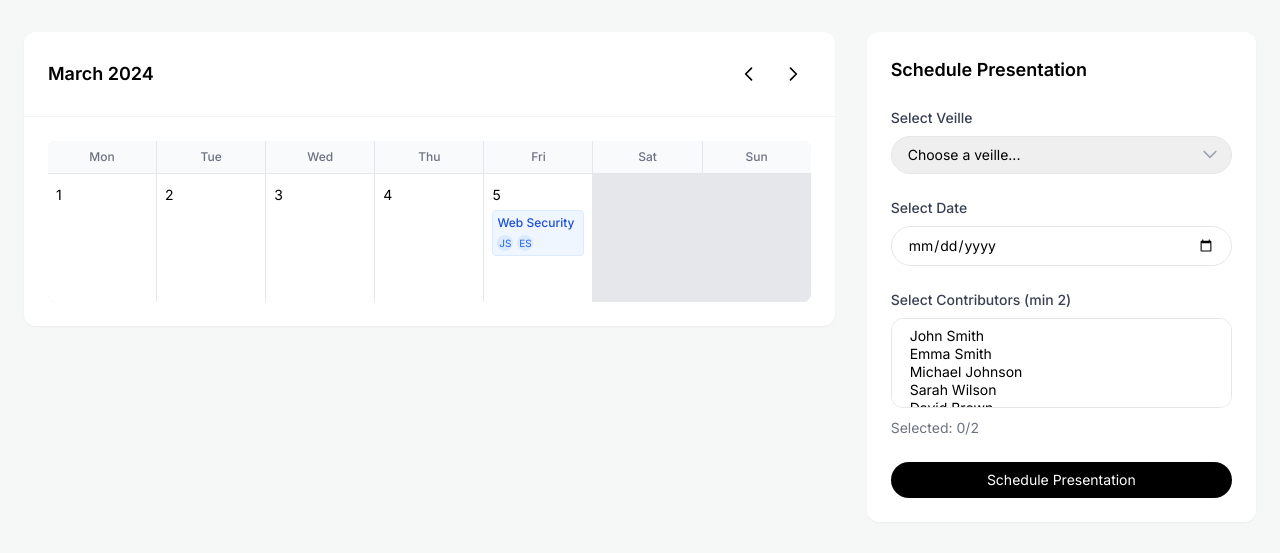
After one commit to vm3do/veilleHub, a PHP site: page /app/views/admin/calendar.php in a window 1280 px wide. The commit adds this page. Shown: the top 553 px of the page. Run offline with PHP 8.4, Linux system fonts and the light colour scheme; some libraries are stand-ins or nearby versions.

Commit message:
admin veilles page

```diff
--- /dev/null
+++ b/app/views/admin/calendar.php
@@ -0,0 +1,143 @@
+<!DOCTYPE html>
+<html lang="en">
+<head>
+    <meta charset="UTF-8">
+    <meta name="viewport" content="width=device-width, initial-scale=1.0">
+    <title>Calendar - veilleHub</title>
+    <script src="https://cdn.tailwindcss.com"></script>
+    <script defer src="https://cdn.jsdelivr.net/npm/alpinejs@3.x.x/dist/cdn.min.js"></script>
+    <link href="https://fonts.googleapis.com/css2?family=Inter:wght@400;500;600;700&display=swap" rel="stylesheet">
+    <style>
+        body { font-family: 'Inter', sans-serif; }
+    </style>
+</head>
+<body class="bg-[#F6F8F7]">
+    <!-- Header (same as other pages) -->
+    <header class="bg-white shadow-sm" x-data="{ isOpen: false }">
+        <!-- ... existing header code ... -->
+    </header>
+
+    <!-- Main Content -->
+    <main class="container mx-auto px-6 py-8">
+        <div class="grid grid-cols-1 lg:grid-cols-3 gap-8">
+            <!-- Calendar Section -->
+            <div class="lg:col-span-2">
+                <div class="bg-white rounded-xl shadow-sm">
+                    <div class="p-6 border-b border-gray-100">
+                        <div class="flex items-center justify-between">
+                            <h2 class="text-lg font-semibold">March 2024</h2>
+                            <div class="flex space-x-2">
+                                <button class="p-2 hover:bg-gray-100 rounded-full">
+                                    <svg class="w-5 h-5" fill="none" stroke="currentColor" viewBox="0 0 24 24">
+                                        <path stroke-linecap="round" stroke-linejoin="round" stroke-width="2" d="M15 19l-7-7 7-7" />
+                                    </svg>
+                                </button>
+                                <button class="p-2 hover:bg-gray-100 rounded-full">
+                                    <svg class="w-5 h-5" fill="none" stroke="currentColor" viewBox="0 0 24 24">
+                                        <path stroke-linecap="round" stroke-linejoin="round" stroke-width="2" d="M9 5l7 7-7 7" />
+                                    </svg>
+                                </button>
+                            </div>
+                        </div>
+                    </div>
+                    <div class="p-6">
+                        <div class="grid grid-cols-7 gap-px bg-gray-200 rounded-lg overflow-hidden">
+                            <!-- Calendar Header -->
+                            <div class="bg-gray-50 p-2 text-center text-xs font-medium text-gray-500">Mon</div>
+                            <div class="bg-gray-50 p-2 text-center text-xs font-medium text-gray-500">Tue</div>
+                            <div class="bg-gray-50 p-2 text-center text-xs font-medium text-gray-500">Wed</div>
+                            <div class="bg-gray-50 p-2 text-center text-xs font-medium text-gray-500">Thu</div>
+                            <div class="bg-gray-50 p-2 text-center text-xs font-medium text-gray-500">Fri</div>
+                            <div class="bg-gray-50 p-2 text-center text-xs font-medium text-gray-500">Sat</div>
+                            <div class="bg-gray-50 p-2 text-center text-xs font-medium text-gray-500">Sun</div>
+
+                            <!-- Calendar Days -->
+                            <div class="bg-white p-2 h-32">
+                                <span class="text-sm">1</span>
+                            </div>
+                            <div class="bg-white p-2 h-32">
+                                <span class="text-sm">2</span>
+                            </div>
+                            <div class="bg-white p-2 h-32">
+                                <span class="text-sm">3</span>
+                            </div>
+                            <div class="bg-white p-2 h-32">
+                                <span class="text-sm">4</span>
+                            </div>
+                            <div class="bg-white p-2 h-32">
+                                <span class="text-sm">5</span>
+                                <!-- Example Presentation -->
+                                <div class="mt-1 p-1 bg-blue-50 border border-blue-100 rounded text-xs">
+                                    <p class="font-medium text-blue-700">Web Security</p>
+                                    <div class="flex items-center mt-1 space-x-1">
+                                        <span class="h-4 w-4 rounded-full bg-blue-100 flex items-center justify-center text-blue-600 text-[10px]">JS</span>
+                                        <span class="h-4 w-4 rounded-full bg-blue-100 flex items-center justify-center text-blue-600 text-[10px]">ES</span>
+                                    </div>
+                                </div>
+                            </div>
+                            <!-- ... more calendar days ... -->
+                        </div>
+                    </div>
+                </div>
+            </div>
+
+            <!-- Schedule Form -->
+            <div class="lg:col-span-1">
+                <div class="bg-white rounded-xl shadow-sm p-6">
+                    <h3 class="text-lg font-semibold mb-6">Schedule Presentation</h3>
+                    <form class="space-y-6">
+                        <!-- Veille Selection -->
+                        <div>
+                            <label class="block text-sm font-medium text-gray-700 mb-2">Select Veille</label>
+                            <div class="relative">
+                                <select class="w-full pl-4 pr-10 py-2 text-sm border border-gray-200 rounded-full appearance-none focus:border-gray-300 focus:ring-0">
+                                    <option value="">Choose a veille...</option>
+                                    <option value="1">Web Security Best Practices</option>
+                                    <option value="2">Introduction to AI</option>
+                                    <option value="3">Modern JavaScript Features</option>
+                                </select>
+                                <svg class="w-5 h-5 text-gray-400 absolute right-3 top-2" fill="none" stroke="currentColor" viewBox="0 0 24 24">
+                                    <path stroke-linecap="round" stroke-linejoin="round" stroke-width="2" d="M19 9l-7 7-7-7" />
+                                </svg>
+                            </div>
+                        </div>
+
+                        <!-- Date Selection -->
+                        <div>
+                            <label class="block text-sm font-medium text-gray-700 mb-2">Select Date</label>
+                            <input type="date"
+                                   class="w-full px-4 py-2 text-sm border border-gray-200 rounded-full focus:border-gray-300 focus:ring-0">
+                        </div>
+
+                        <!-- Contributors Selection -->
+                        <div x-data="{ selected: [] }">
+                            <label class="block text-sm font-medium text-gray-700 mb-2">Select Contributors (min 2)</label>
+                            <div class="relative">
+                                <select x-model="selected"
+                                        multiple
+                                        class="w-full pl-4 pr-10 py-2 text-sm border border-gray-200 rounded-xl appearance-none focus:border-gray-300 focus:ring-0"
+                                        size="4">
+                                    <option value="1">John Smith</option>
+                                    <option value="2">Emma Smith</option>
+                                    <option value="3">Michael Johnson</option>
+                                    <option value="4">Sarah Wilson</option>
+                                    <option value="5">David Brown</option>
+                                </select>
+                            </div>
+                            <p class="mt-2 text-sm text-gray-500">
+                                Selected: <span x-text="selected.length"></span>/2
+                            </p>
+                        </div>
+
+                        <!-- Submit Button -->
+                        <button type="submit"
+                                class="w-full px-4 py-2 bg-black text-white rounded-full text-sm hover:bg-lime-400 hover:text-black hover:shadow-[inset_0_0_0_2px_black] transition-colors">
+                            Schedule Presentation
+                        </button>
+                    </form>
+                </div>
+            </div>
+        </div>
+    </main>
+</body>
+</html>
--- a/app/views/admin/users.php
+++ b/app/views/admin/users.php
@@ -156,7 +156,7 @@
                         </tr>
                     </thead>
                     <tbody class="divide-y divide-gray-100 bg-white">
-                        <tr class="hover:bg-gray-50 transition-colors">
+                        <tr>
                             <td class="px-6 py-4 whitespace-nowrap">
                                 <div class="flex items-center">
                                     <div class="h-10 w-10 flex-shrink-0">
@@ -225,7 +225,7 @@
                         </tr>
                     </thead>
                     <tbody class="divide-y divide-gray-100 bg-white">
-                        <tr class="hover:bg-gray-50 transition-colors">
+                        <tr>
                             <td class="px-6 py-4 whitespace-nowrap">
                                 <div class="flex items-center">
                                     <div class="h-10 w-10 flex-shrink-0">
```
Also changed, not shown: app/views/admin/veilles.php (+204 -0 lines), app/views/admin/set_veille.php (deleted).
